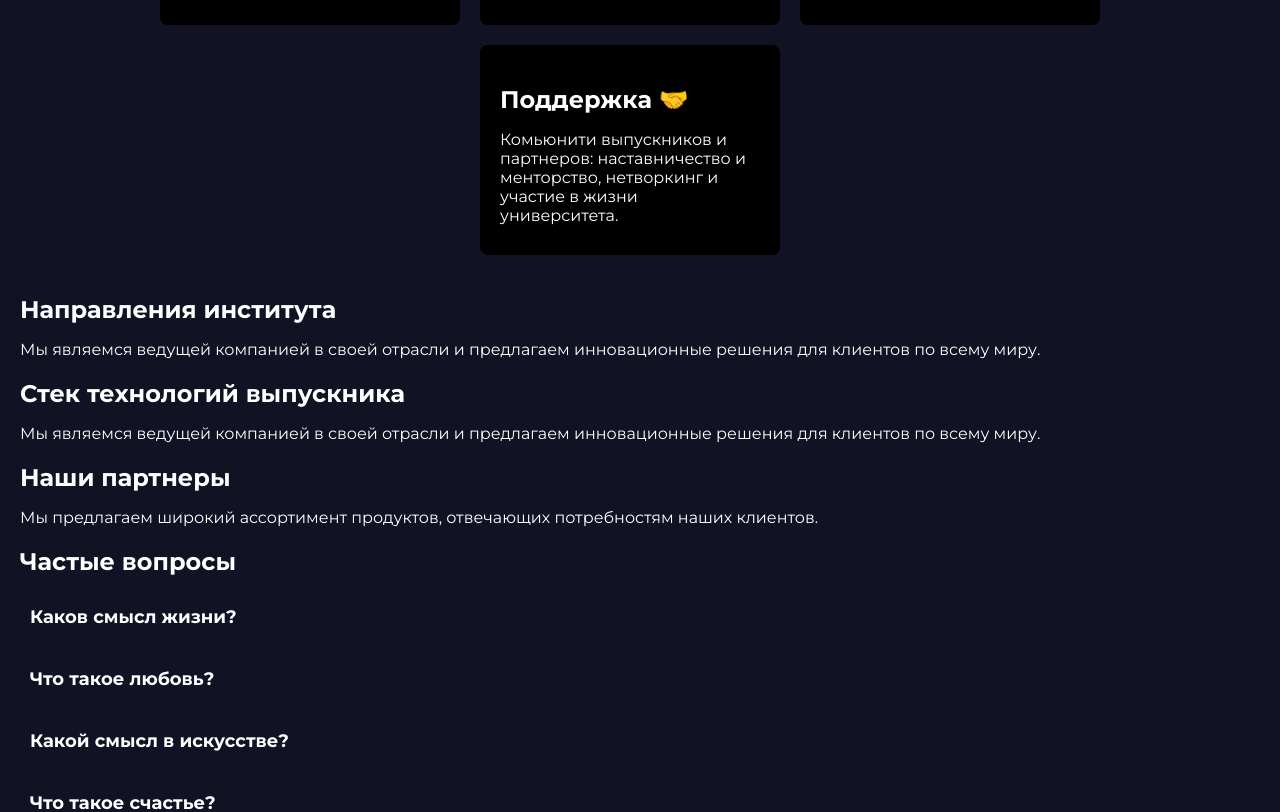
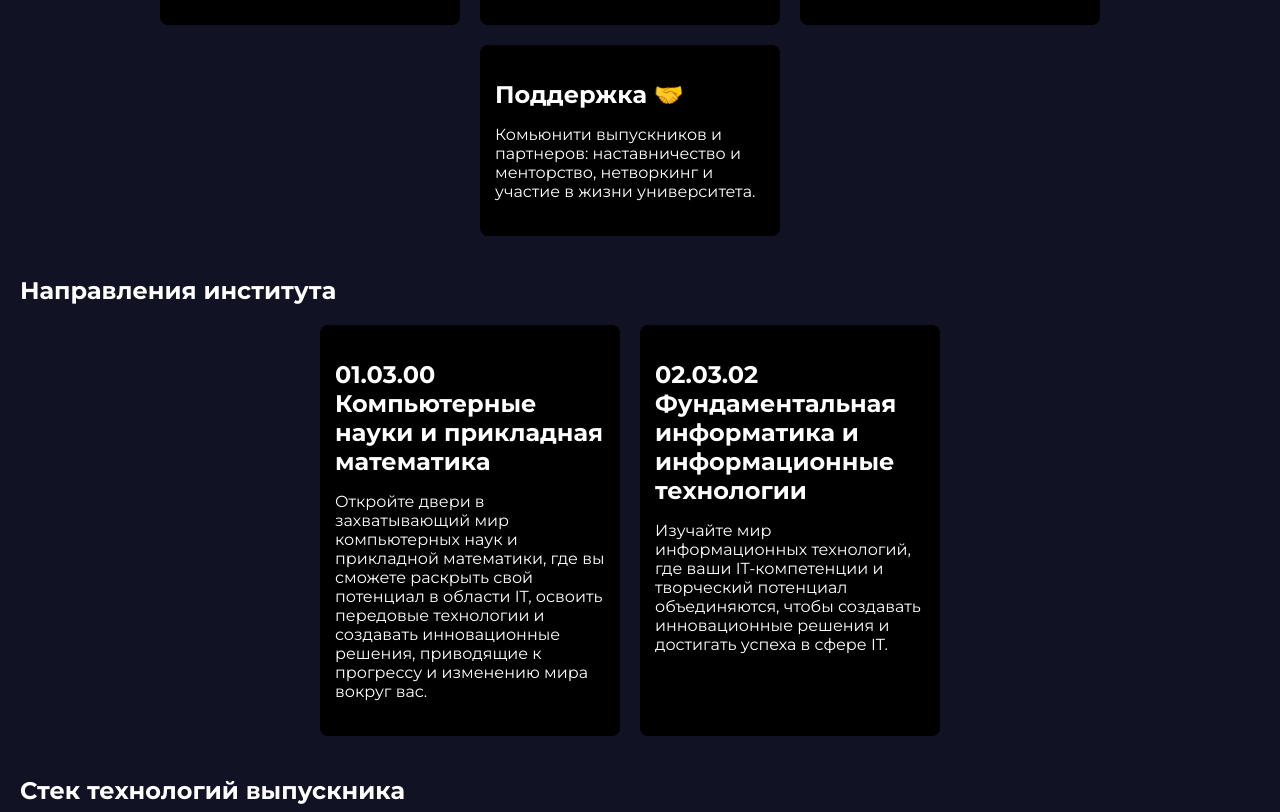
Before and after one commit to hell-lumpen/it-landing, a React (Create React App) app: page / in a window 1280 px wide. Shown: the part 1380-2192 px from the top of the page. Built offline with nearby package versions, Linux system fonts and the light colour scheme.

Commit message:
add some features

```diff
--- a/src/App.js
+++ b/src/App.js
@@ -74,6 +74,11 @@ function App() {
     { title: 'Поддержка 🤝', description: 'Комьюнити выпускников и партнеров: наставничество и менторство, нетворкинг и участие в жизни университета.' },
   ];
 
+  const highlightsBachelor = [
+    { title: '01.03.00 Компьютерные науки и прикладная математика', description: 'Откройте двери в захватывающий мир компьютерных наук и прикладной математики, где вы сможете раскрыть свой потенциал в области IT, освоить передовые технологии и создавать инновационные решения, приводящие к прогрессу и изменению мира вокруг вас.', link: '/bachelors/cs' },
+    { title: '02.03.02 Фундаментальная информатика и информационные технологии', description: 'Изучайте мир информационных технологий, где ваши IT-компетенции и творческий потенциал объединяются, чтобы создавать инновационные решения и достигать успеха в сфере IT.', link: '/bachelors/fi' }
+  ]
+
 
   return (
       <div className="App">
@@ -98,17 +103,21 @@ function App() {
 
           <section className="content-section">
             <h2>Направления института</h2>
-            <p>Мы являемся ведущей компанией в своей отрасли и предлагаем инновационные решения для клиентов по всему миру.</p>
+            <Highlights data={highlightsBachelor}/>
           </section>
 
           <section className="content-section">
             <h2>Стек технологий выпускника</h2>
-            <p>Мы являемся ведущей компанией в своей отрасли и предлагаем инновационные решения для клиентов по всему миру.</p>
+            <p>
+              Vivamus at pretium elit. Mauris ac rhoncus ipsum. Ut non justo justo. Phasellus posuere consectetur gravida. Suspendisse vestibulum dignissim iaculis. Aenean hendrerit, odio non ornare fermentum, est enim consectetur nulla, ac ullamcorper nisi velit quis tellus. Aliquam in dui risus. Sed rutrum consequat sapien id euismod. Quisque semper finibus sem non hendrerit. Suspendisse potenti. Integer at felis nec metus imperdiet auctor sed non nisl.
+            </p>
           </section>
 
           <section className="content-section">
             <h2>Наши партнеры</h2>
-            <p>Мы предлагаем широкий ассортимент продуктов, отвечающих потребностям наших клиентов.</p>
+            <p>
+              Donec accumsan finibus faucibus. Etiam varius interdum mi, a facilisis sapien faucibus ac. Quisque a metus ex. Pellentesque et condimentum neque, et elementum tellus. Proin egestas augue nec congue posuere. Nam bibendum sodales porta. Vivamus congue, lacus vitae efficitur scelerisque, nibh nunc egestas diam, id lacinia purus sem eu lectus. Donec suscipit, leo id pretium porttitor, urna lorem dapibus ligula, sit amet rhoncus ante turpis eu elit. Morbi rhoncus nunc lorem, at scelerisque turpis luctus eu.
+            </p>
           </section>
 
           <section className="content-section">
--- a/src/components/Highlights.js
+++ b/src/components/Highlights.js
@@ -13,10 +13,21 @@ const Highlights = ({ data }) => {
 
   const tileCount = getTileCount();
 
+  const handleHighlightClick = (link) => {
+    if (link) {
+      window.location.href = link;
+    }
+  };
+
   return (
       <div className="highlights-container">
-        {data.map(({ title, description }, index) => (
-            <div key={index} className={`highlight ${tileCount === 1 ? 'single' : 'double'}`}>
+        {data.map(({ title, description, link }, index) => (
+            <div
+                key={index}
+                className={`highlight ${tileCount === 1 ? 'single' : 'double'}`}
+                onClick={() => handleHighlightClick(link)}
+                style={link ? { cursor: 'pointer' } : null}
+            >
               <div className="highlight-content">
                 <h2 className="highlight-title">{title}</h2>
                 <p className="highlight-description">{description}</p>
--- a/src/styles/Highlights.css
+++ b/src/styles/Highlights.css
@@ -12,11 +12,12 @@
     margin-bottom: 20px;
     background-color: #000;
     border-radius: 8px;
-    transition: background-color 0.3s; /* Добавляем плавный переход цвета фона */
+    transition: background-color 0.3s;
+    position: relative;
 }
 
 .highlight-content {
-    padding: 20px;
+    padding: 15px;
 }
 
 .highlight-title {
@@ -27,10 +28,25 @@
 
 .highlight-description {
     color: #fff;
+    padding-bottom: 10px;
+}
+
+.highlight-link {
+    position: absolute;
+    bottom: 10px;
+    left: 20px;
+    padding: 10px 0;
+    color: #fff;
+    text-decoration: none;
+    font-size: 14px;
+}
+
+.highlight-link:hover {
+    color: #f44336;
 }
 
 .highlight:hover {
-    background-color: #222; /* Изменяем цвет фона при наведении */
+    background-color: #222;
 }
 
 @media (max-width: 480px) {
```
